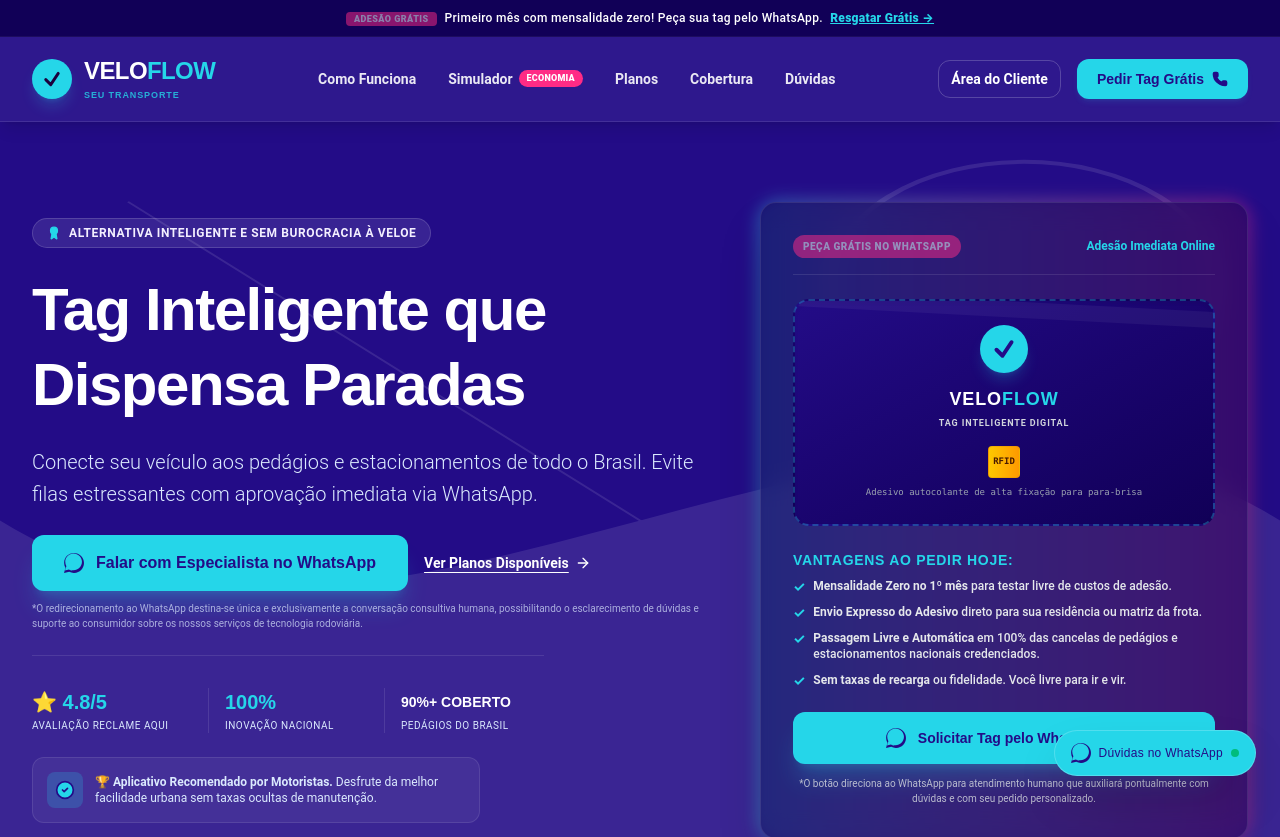
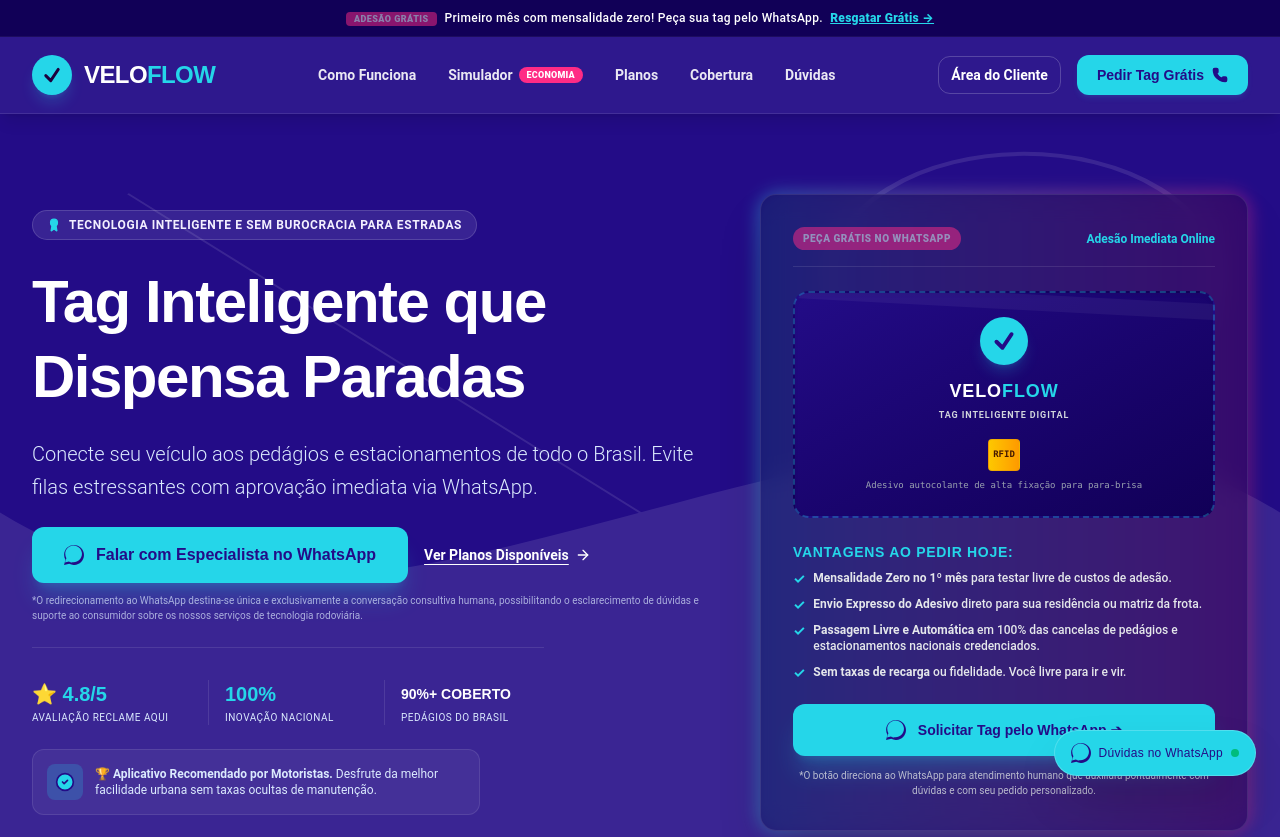
Before and after one commit to satsuki19850531-hash/VeloFlow, a React (Vite) app: page / in a window 1280 px wide. Shown: the top 837 px of the page. Built offline with nearby package versions, Linux system fonts and the light colour scheme.

Commit message:
refactor(branding): update UI copy and brand colors
Removed explicit references to competitor branding and updated aesthetic labels to better align with the Velo Flow identity.

```diff
--- a/src/App.tsx
+++ b/src/App.tsx
@@ -116,9 +116,6 @@
                 <span className="font-display font-black text-2xl text-white tracking-tight">VELO</span>
                 <span className="font-display font-black text-2xl text-brand-orange tracking-tight">FLOW</span>
               </div>
-              <p className="text-[9px] text-brand-orange/80 font-display font-bold uppercase tracking-widest mt-0.5">
-                SEU TRANSPORTE
-              </p>
             </div>
           </a>
 
@@ -264,7 +261,7 @@
                 {/* Micro Pill */}
                 <span className="inline-flex items-center gap-2 bg-brand-light/10 text-brand-light border border-white/15 px-3.5 py-1.5 rounded-full text-xs font-semibold uppercase tracking-wider">
                   <Award className="w-3.5 h-3.5 text-brand-orange fill-brand-orange" />
-                  Alternativa Inteligente e Sem Burocracia à Veloe
+                  Tecnologia Inteligente e Sem Burocracia para Estradas
                 </span>
 
                 <h1 className="font-display font-extrabold text-4xl sm:text-5xl lg:text-6xl text-white leading-tight tracking-tight">
@@ -989,9 +986,6 @@
                   <span className="font-display font-black text-xl text-white tracking-tight">VELO</span>
                   <span className="font-display font-black text-xl text-brand-orange tracking-tight">FLOW</span>
                 </div>
-                <p className="text-[10px] text-brand-orange/80 font-display font-bold uppercase tracking-widest mt-0.5">
-                  SEU TRANSPORTE
-                </p>
               </div>
             </a>
 
--- a/src/index.css
+++ b/src/index.css
@@ -8,7 +8,7 @@
 
   --color-brand-blue: #230C87; /* Request: #230C87 Primary Brand Color */
   --color-brand-orange: #25D6E9; /* Request: #25D6E9 Premium High-Contrast Cyan */
-  --color-brand-pink: #ff2b85; /* Veloe Vibrant Accent Pink */
+  --color-brand-pink: #ff2b85; /* Vibrant Accent Pink */
   --color-brand-light: #f3efff; /* Velvet Soft Light */
   --color-brand-dark: #110057; /* Darkest Indigo Purple */
   --color-brand-bg: #FFFFFF;
```
